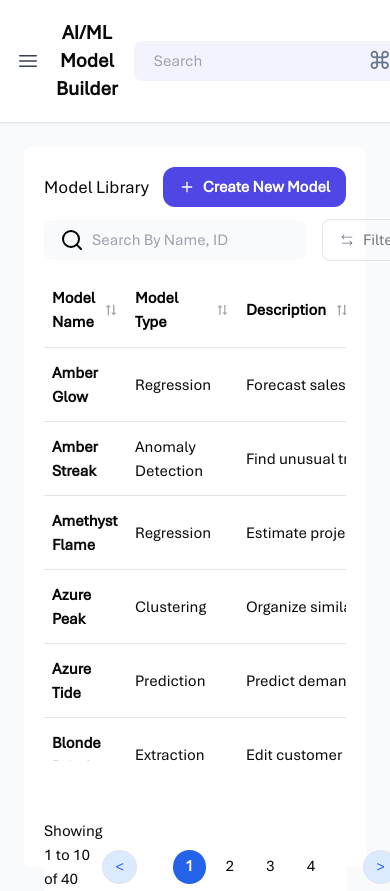
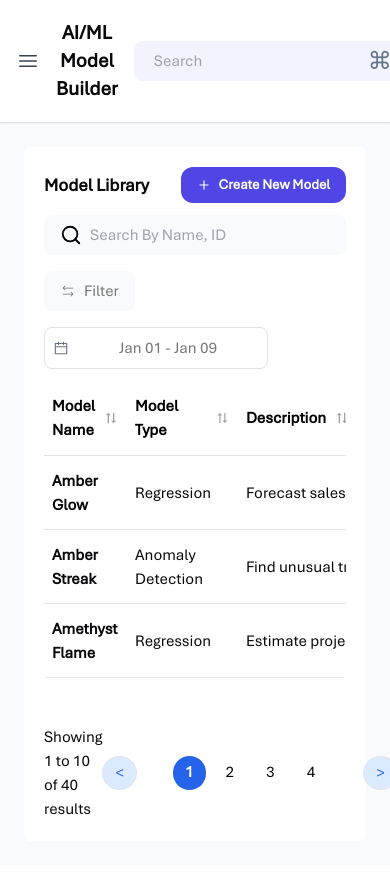
Before and after one commit to aditya28n99/Aventisia-Assignment, a React (Vite) app: page / in a window 390 px wide. Shown: the top 891 px of the page. After the commit the page ends 865 px from the top, so only its background shows below. Built offline with nearby package versions, Linux system fonts and the light colour scheme.

Commit message:
updated styling modellib

```diff
--- a/src/components/Dashboard/ModelLibrary/ModelLibrary.tsx
+++ b/src/components/Dashboard/ModelLibrary/ModelLibrary.tsx
@@ -57,47 +57,55 @@ const ModelLibrary: React.FC = () => {
   };
 
   return (
-    <div className="p-5 pt-0 rounded-md bg-white h-[720px]" >
-      {/*Top Section for model for searching sorting*/}
+    <div className="p-5 pt-0 rounded-md bg-white h-auto sm:h-[720px]">
     <div className="flex flex-col gap-3 bg-white pt-5 z-10">
-        <div className="flex justify-between items-center">
-          <h1 className="text-lg font-medium">Model Library</h1>
-          {/* Importing Button for create new model. */}
+      <div className="flex justify-between items-center flex-wrap">
+        <h1 className="text-lg font-semibold">Model Library</h1>
         <Button
           onClick={TogglePopup}
-            className="bg-[#4F46E5] text-white px-4 py-2 font-semibold text-base rounded-xl"
-            icon={FiPlus}>
+          className="bg-[#4F46E5] text-white px-4 py-2 font-semibold text-sm sm:text-base rounded-xl"
+          icon={FiPlus}
+        >
           Create New Model
         </Button>
       </div>
-        {/* New line - serch, filter, and sorting */}
-        <div className="flex items-center gap-4 text-[#767676]">
-          <div className="flex items-center bg-[#F9FAFB] px-4 py-2 rounded-lg w-full">
+      <div className="flex flex-wrap items-center gap-4 text-[#767676]">
+        <div className="flex items-center bg-[#F9FAFB] px-4 py-2 rounded-lg flex-grow">
           <Search className="text-black" />
           <input
             type="text"
             placeholder="Search By Name, ID"
-              className="bg-transparent outline-none pl-2"
+            className="bg-transparent outline-none pl-2 w-full"
             value={searchText}
             onChange={handleSearch}
           />
         </div>
-          {/* Here we can filter out data by A-Z or Z-A */}
-          <button className="flex items-center gap-2 border rounded-lg px-4 py-2"
-            onClick={() => setSortOrder(sortOrder === "asc" ? "desc" : "asc")}>
+        <button
+          className="flex items-center gap-2 rounded-lg px-4 py-2 bg-[#F9FAFB]"
+          onClick={() => setSortOrder(sortOrder === "asc" ? "desc" : "asc")}
+        >
           <PiArrowsLeftRightLight className="text-gray-500" />
           <h1 className="font-extralight">Filter</h1>
         </button>
-          <DateRangePicker />
+        <DateRangePicker/>
       </div>
-        {/* Mid Section (Table) */}
-        <div className="rounded-lg bg-white h-[488px] overflow-scroll"
-          style={{ scrollbarWidth: 'none', msOverflowStyle: 'none' }}>
-          <TableComponent  data={paginatedData} setSortOrder={setSortOrder} sortOrder={sortOrder} />
+      <div
+        className="rounded-lg bg-white h-[300px] sm:h-[488px] overflow-scroll"
+        style={{ scrollbarWidth: "none", msOverflowStyle: "none" }}
+      >
+        <TableComponent
+          data={paginatedData}
+          setSortOrder={setSortOrder}
+          sortOrder={sortOrder}
+        />
       </div>
-        {/* Bottom Section (Pagination) */}
-        <div className="mt-[30px]">
-          <PaginationComponent  dataLength={sortedData.length} currentPage={currentPage} itemsPerPage={itemsPerPage} onPageChange={(e)=>setCurrentPage(e)}/>
+      <div className="mt-4 sm:mt-[30px]">
+        <PaginationComponent
+          dataLength={sortedData.length}
+          currentPage={currentPage}
+          itemsPerPage={itemsPerPage}
+          onPageChange={(e) => setCurrentPage(e)}
+        />
       </div>
     </div>
       {isPopoupOpen ? <PopupComponent isOpen={isPopoupOpen} onClose={TogglePopup} /> : <></>}
```
Lines whose indentation alone changed are shown as unchanged.
